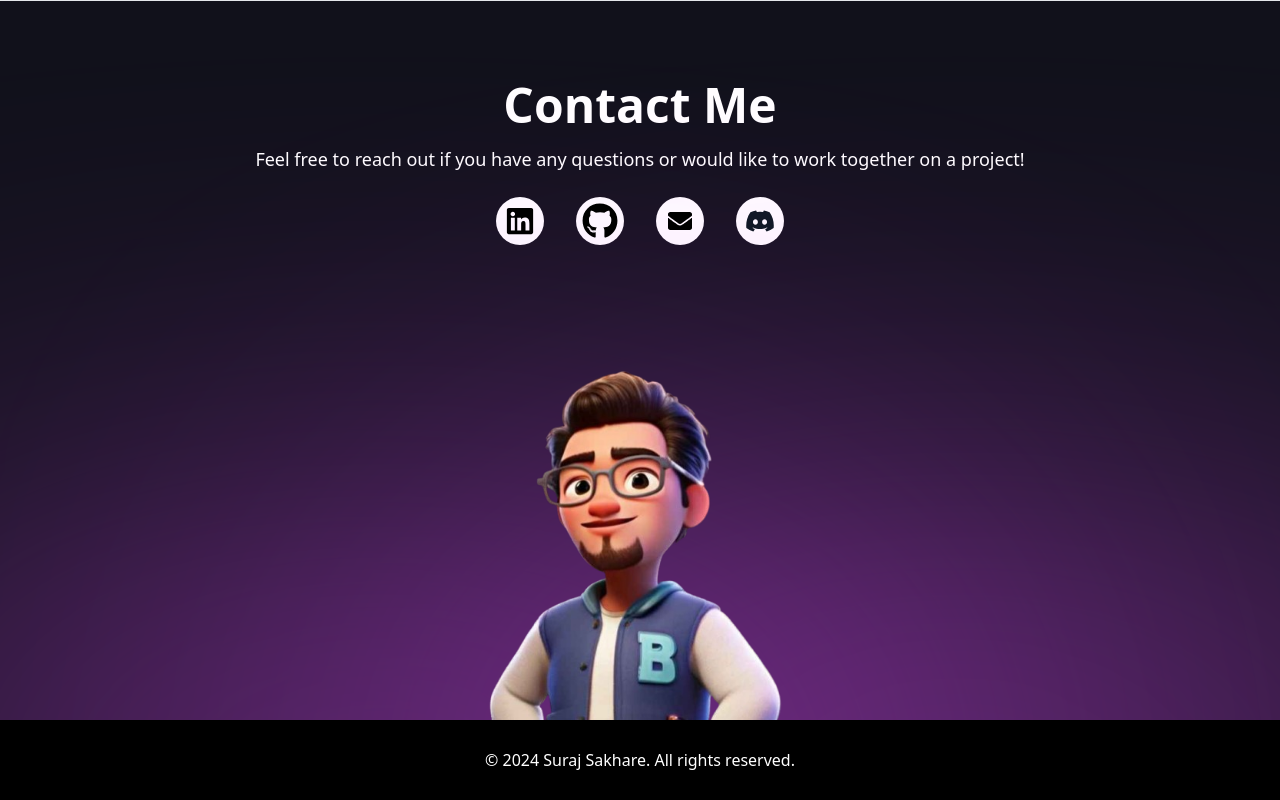
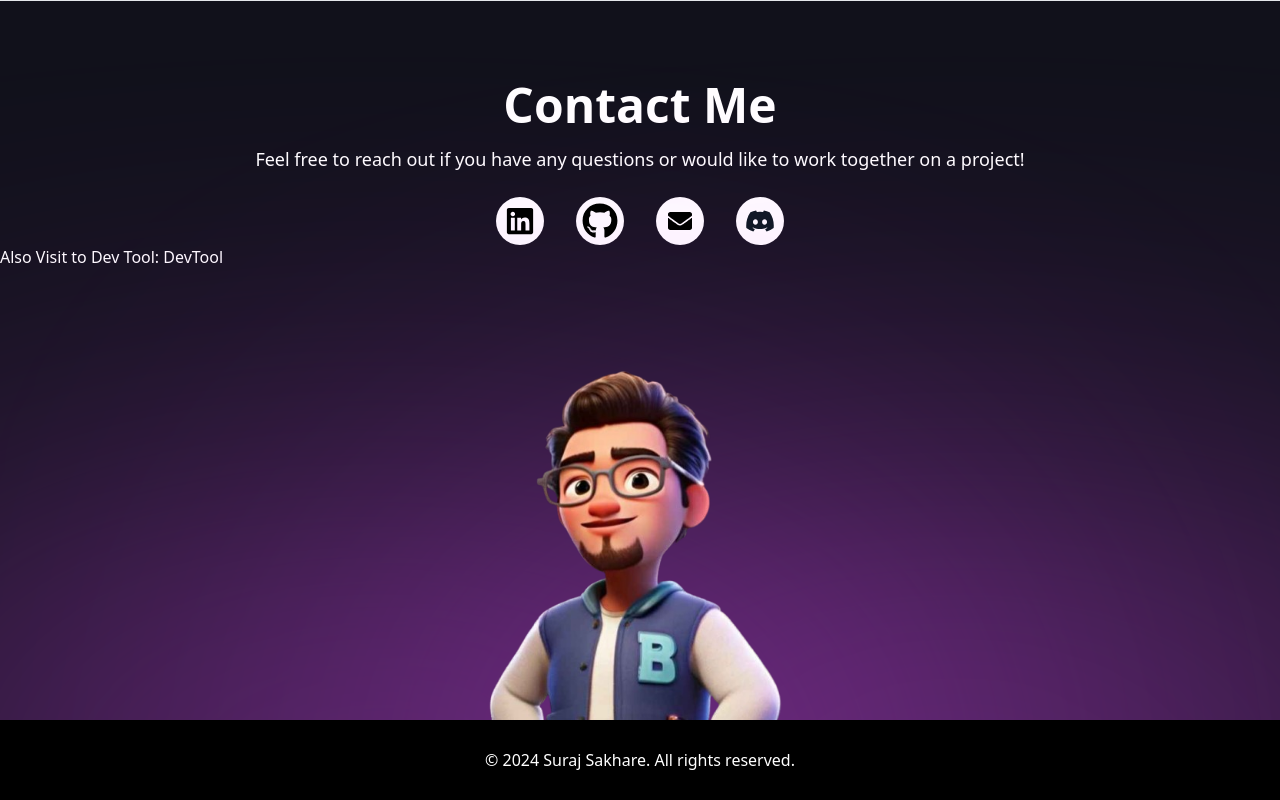
Before and after one commit to SurajSakhare100/PortFolio-Website, a React (Vite) app in the folder frontend/: page / in a window 1280 px wide. Shown: the part 4588-5388 px from the top of the page. Built offline with nearby package versions, Linux system fonts and the light colour scheme.

Commit message:
footer updated

```diff
--- a/frontend/src/components/Footer.jsx
+++ b/frontend/src/components/Footer.jsx
@@ -8,6 +8,9 @@ function Footer() {
           <div className='bg-black w-full h-20 absolute bottom-0 flex items-center justify-center'>
           © {new Date().getFullYear()} Suraj Sakhare. All rights reserved.
           </div>
+          <div>
+          <p>Also Visit to Dev Tool: <a href="https://toolfordev.vercel.app/" target="_blank">DevTool</a></p>
+          </div>
     </div>
   )
 }
```
